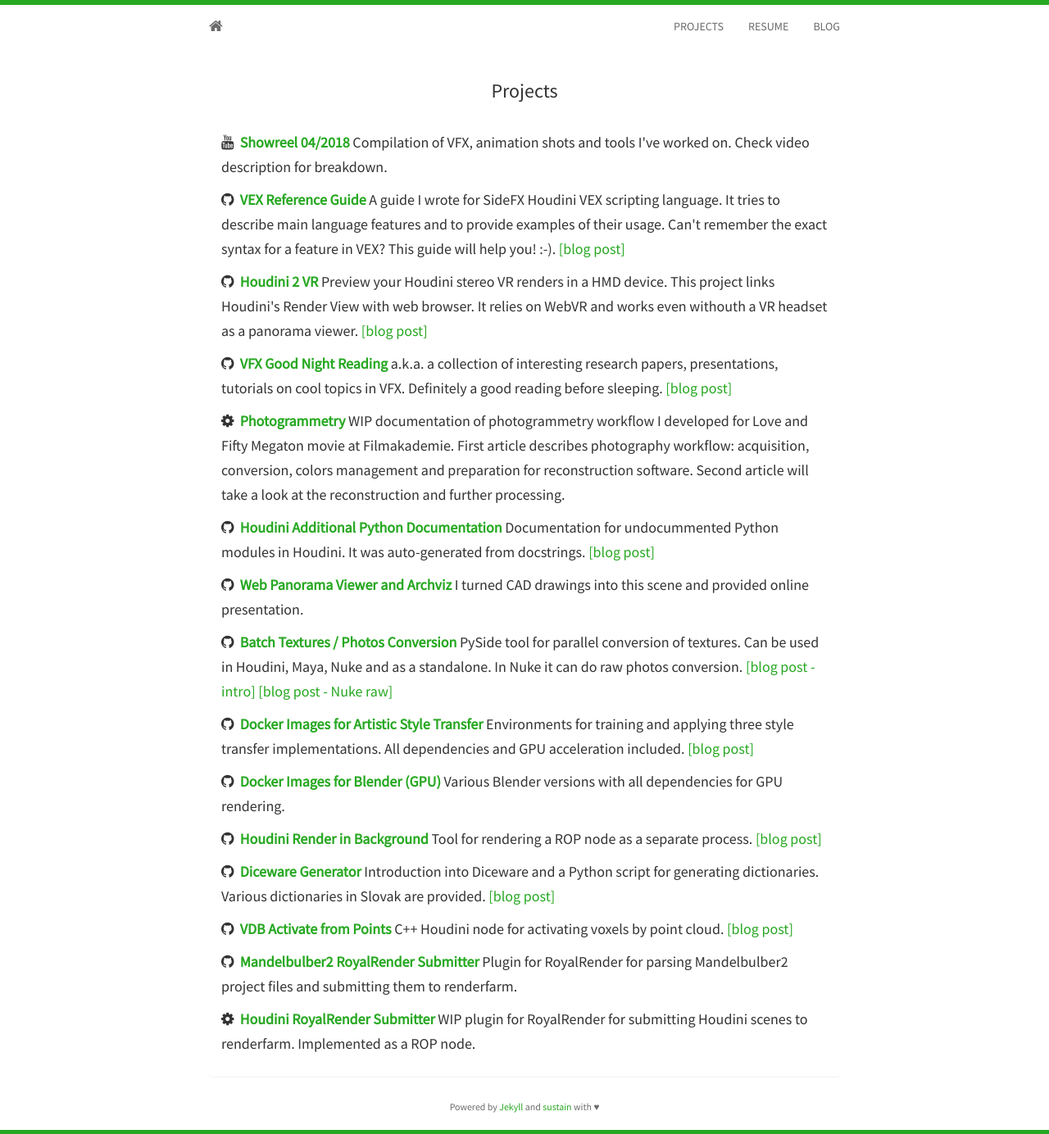
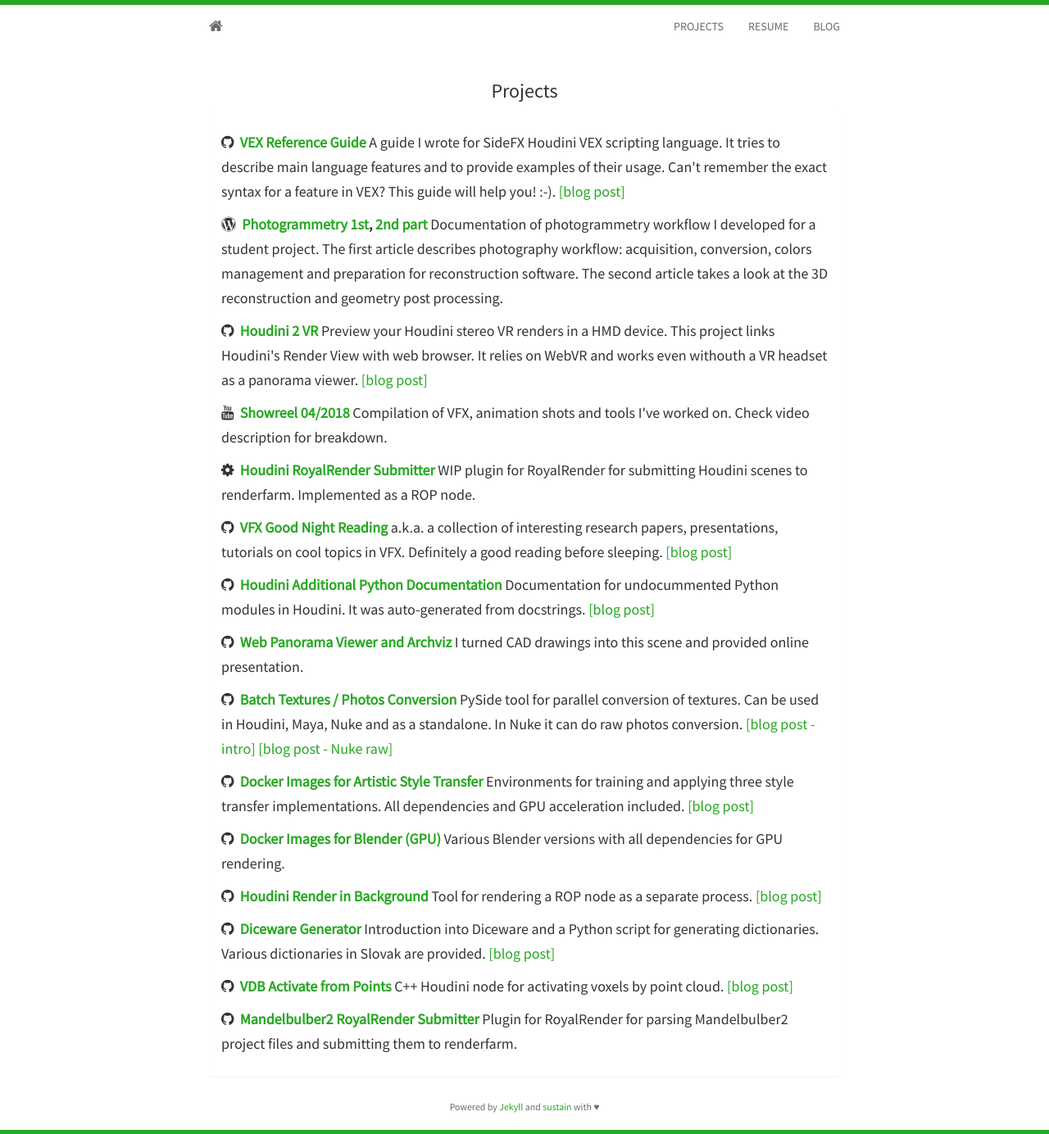
Before and after one commit to jtomori/jtomori.github.io, a Jekyll site: the page built from projects.html, in a window 1280 px wide. Shown: the whole page at 82% size. Built offline with Jekyll 4.4.1, drawn with Linux system fonts in a browser that asks for light colours; nearby versions of some CDN libraries.

Commit message:
reordered, added 2nd article to photogrammetry

```diff
--- a/_includes/projects.html
+++ b/_includes/projects.html
@@ -4,24 +4,28 @@
   <div class="panel panel-default">
     <div class="panel-body">
 		<h5>
-			<i class="fa fa-youtube"></i>&nbsp;&nbsp;<strong><a href="https://www.youtube.com/watch?v=x0fz1wM-U1I">Showreel 04/2018</a></strong>
-			Compilation of VFX, animation shots and tools I've worked on. Check video description for breakdown.
+			<i class="fa fa-github"></i>&nbsp;&nbsp;<strong><a href="https://github.com/jtomori/vex_tutorial">VEX Reference Guide</a></strong>
+			A guide I wrote for SideFX Houdini VEX scripting language. It tries to describe main language features and to provide examples of their usage. Can't remember the exact syntax for a feature in VEX? This guide will help you! :-). <a href="https://jurajtomori.wordpress.com/2018/02/04/houdini-vex-tutorial/">[blog post]</a>
 		</h5>
 		<h5>
-			<i class="fa fa-github"></i>&nbsp;&nbsp;<strong><a href="https://github.com/jtomori/vex_tutorial">VEX Reference Guide</a></strong>
-			A guide I wrote for SideFX Houdini VEX scripting language. It tries to describe main language features and to provide examples of their usage. Can't remember the exact syntax for a feature in VEX? This guide will help you! :-). <a href="https://jurajtomori.wordpress.com/2018/02/04/houdini-vex-tutorial/">[blog post]</a>
+			<i class="fa fa-wordpress"></i>&nbsp;&nbsp;<strong><a href="https://jurajtomori.wordpress.com/2018/11/30/photogrammetry-photos-and-colors/">Photogrammetry 1st</a>, <a href="https://jurajtomori.wordpress.com/2019/04/09/photogrammetry-3d-reconstruction-and-post-processing/">2nd part</a></strong>
+			Documentation of photogrammetry workflow I developed for a student project. The first article describes photography workflow: acquisition, conversion, colors management and preparation for reconstruction software. The second article takes a look at the 3D reconstruction and geometry post processing.
 		</h5>
 		<h5>
 			<i class="fa fa-github"></i>&nbsp;&nbsp;<strong><a href="https://github.com/jtomori/houdini2vr">Houdini 2 VR</a></strong>
 			Preview your Houdini stereo VR renders in a HMD device. This project links Houdini's Render View with web browser. It relies on WebVR and works even withouth a VR headset as a panorama viewer. <a href="https://jurajtomori.wordpress.com/2019/03/23/houdini-2-vr/">[blog post]</a>
 		</h5>
 		<h5>
+			<i class="fa fa-youtube"></i>&nbsp;&nbsp;<strong><a href="https://www.youtube.com/watch?v=x0fz1wM-U1I">Showreel 04/2018</a></strong>
+			Compilation of VFX, animation shots and tools I've worked on. Check video description for breakdown.
+		</h5>
+		<h5>
+			<i class="fa fa-cog"></i>&nbsp;&nbsp;<strong><a href="https://github.com/BinaryAlchemy/RoyalRender-OpenExtensions/tree/master/beta/hou_rr_submitter">Houdini RoyalRender Submitter</a></strong>
+			WIP plugin for RoyalRender for submitting Houdini scenes to renderfarm. Implemented as a ROP node.
+		</h5>
+		<h5>
 			<i class="fa fa-github"></i>&nbsp;&nbsp;<strong><a href="https://github.com/jtomori/vfx_good_night_reading">VFX Good Night Reading</a></strong>
 			a.k.a. a collection of interesting research papers, presentations, tutorials on cool topics in VFX. Definitely a good reading before sleeping. <a href="https://jurajtomori.wordpress.com/2018/06/11/learning-resources-about-vfx-and-cg/">[blog post]</a>
-		</h5>
-		<h5>
-			<i class="fa fa-cog"></i>&nbsp;&nbsp;<strong><a href="https://jurajtomori.wordpress.com/2018/11/30/photogrammetry-photos-and-colors/">Photogrammetry</a></strong>
-			WIP documentation of photogrammetry workflow I developed for Love and Fifty Megaton movie at Filmakademie. First article describes photography workflow: acquisition, conversion, colors management and preparation for reconstruction software. Second article will take a look at the reconstruction and further processing.
 		</h5>
 		<h5>
 			<i class="fa fa-github"></i>&nbsp;&nbsp;<strong><a href="https://github.com/jtomori/houdini_additional_python_docs">Houdini Additional Python Documentation</a></strong>
@@ -59,10 +63,6 @@
 			<i class="fa fa-github"></i>&nbsp;&nbsp;<strong><a href="https://github.com/jtomori/mandelbulber2_rr_submitter">Mandelbulber2 RoyalRender Submitter</a></strong>
 			Plugin for RoyalRender for parsing Mandelbulber2 project files and submitting them to renderfarm.
 		</h5>
-		<h5>
-			<i class="fa fa-cog"></i>&nbsp;&nbsp;<strong><a href="https://github.com/BinaryAlchemy/RoyalRender-OpenExtensions/tree/master/beta/hou_rr_submitter">Houdini RoyalRender Submitter</a></strong>
-			WIP plugin for RoyalRender for submitting Houdini scenes to renderfarm. Implemented as a ROP node.
-		</h5>
     </div>
   </div>
 </div>
```
